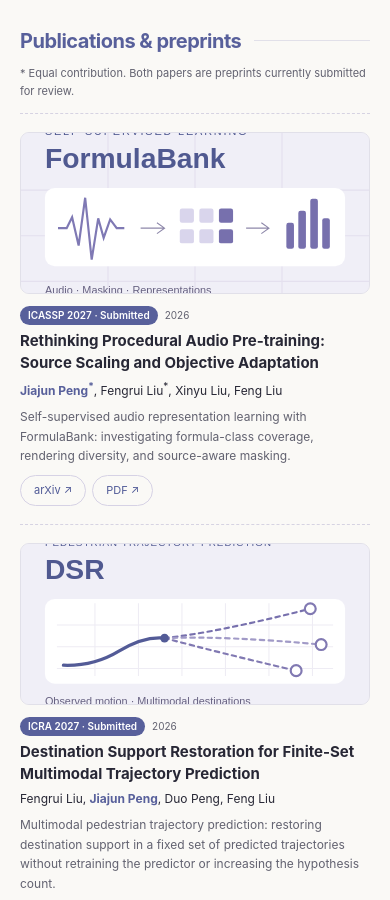
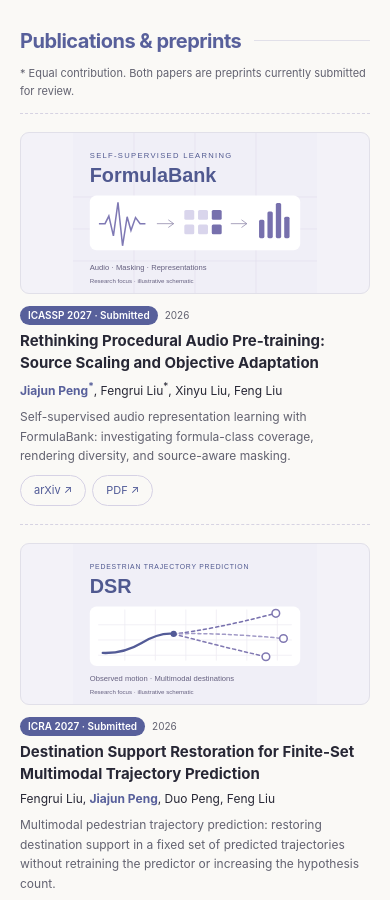
Before and after one commit to KevinJustin-love/KevinJustin-love.github.io, a plain HTML site: page index.html in a window 390 px wide. Shown: the part 1045-1945 px from the top of the page. Drawn offline with Linux system fonts and the light colour scheme.

Commit message:
Keep publication schematics fully visible on mobile

```diff
--- a/academic.css
+++ b/academic.css
@@ -110,6 +110,7 @@ footer { border-top:1px solid var(--line); padding:20px 0 4px; display:flex; fle
 @media(max-width:850px) { .site-header { top:8px; margin:8px 12px 0; flex-wrap:wrap; gap:0; padding:6px 12px; border-radius:12px; } .wordmark { flex:1; } .language-switch { order:1; } .site-header nav { order:2; width:100%; flex-basis:100%; justify-content:space-between; gap:0; } .site-header nav a { padding:8px 5px; font-size:10px; } .academic-layout { grid-template-columns:1fr; max-width:760px; margin-top:30px; padding-inline:24px; } .profile-sidebar { position:static; display:grid; grid-template-columns:150px minmax(0,1fr); gap:0 26px; text-align:left; margin-bottom:30px; padding:0 0 25px; border-bottom:1px solid var(--line); } .portrait-card { grid-column:1; grid-row:1/7; width:132px; margin:0; align-self:start; } .portrait-card figcaption { font-size:10px; } .profile-sidebar h1,.native-name,.profile-role,.profile-school,.contact-links,.profile-topics { grid-column:2; } .profile-sidebar h1 { font-size:25px; } .native-name { margin-bottom:5px; } .profile-school { margin-block:3px 7px; } .profile-school br { display:none; } .contact-links a { justify-content:flex-start; min-height:24px; } .profile-topics { justify-content:flex-start; margin:8px 0; } .highlights { grid-column:1/-1; grid-template-columns:1fr 1fr; gap:20px; margin:14px 0 0; padding:8px 0 0; border-bottom:0; } .highlights>div:has(.award-value) { align-items:flex-end; } .profile-notes { display:none; } .paper-card { grid-template-columns:185px minmax(0,1fr); } }
 @media(max-width:540px) { .academic-layout { padding-inline:20px; margin-top:24px; } .profile-sidebar { grid-template-columns:104px minmax(0,1fr); gap:0 17px; } .portrait-card { width:100px; margin-top:5px; } .profile-sidebar h1 { font-size:23px; } .profile-role,.profile-school,.contact-links { font-size:11px; } .profile-topics { display:none; } .highlights { gap:8px; } h2 { font-size:20px; } .page-content section { margin-bottom:30px; } .hero-bio,.hero-intro { font-size:13px; } .news-list li { grid-template-columns:78px minmax(0,1fr); gap:10px; } .news-date { font-size:10px; } .paper-card { grid-template-columns:1fr; gap:12px; } .paper-visual { max-width:none; } .paper-visual img { max-height:160px; object-fit:cover; } .paper-card h3 { font-size:15px; } .paper-summary,.authors { font-size:12px; } .paper-links a { font-size:11px; padding:5px 13px; } .interest-grid { gap:9px; } .interest-card { padding:10px; } .detail-row { grid-template-columns:1fr; gap:5px; padding-left:17px; } .work-meta { flex-direction:row; flex-wrap:wrap; gap:5px 12px; } .entry-heading { flex-direction:column; gap:4px; } .back-to-top { right:12px; bottom:12px; } footer { align-items:flex-start; flex-direction:column; padding-bottom:20px; } }
 .paper-summary,.authors,.interest-card p { font-size:12px; }
+.paper-visual img { object-fit:contain; }
 .news-list p { font-size:13px; }
 .work-meta { font-size:11px; }
 @media(max-width:850px) { .site-header nav { justify-content:flex-start; overflow-x:auto; max-width:100%; scrollbar-width:thin; } .site-header nav a { flex-shrink:0; min-height:36px; padding-inline:8px; } }
```
